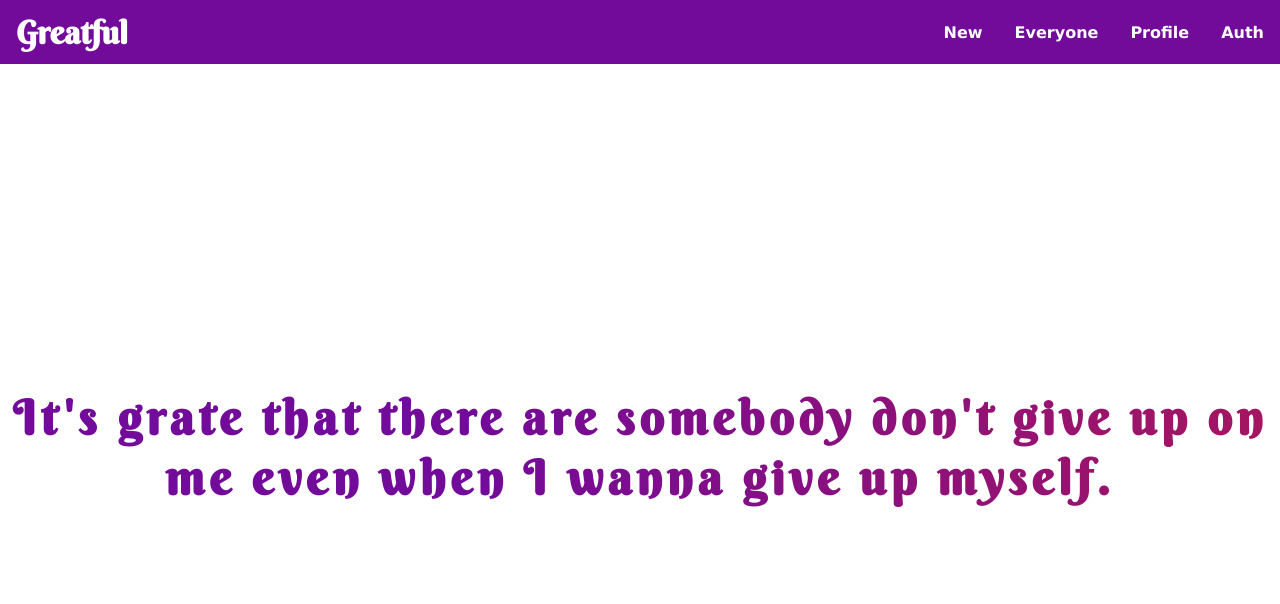
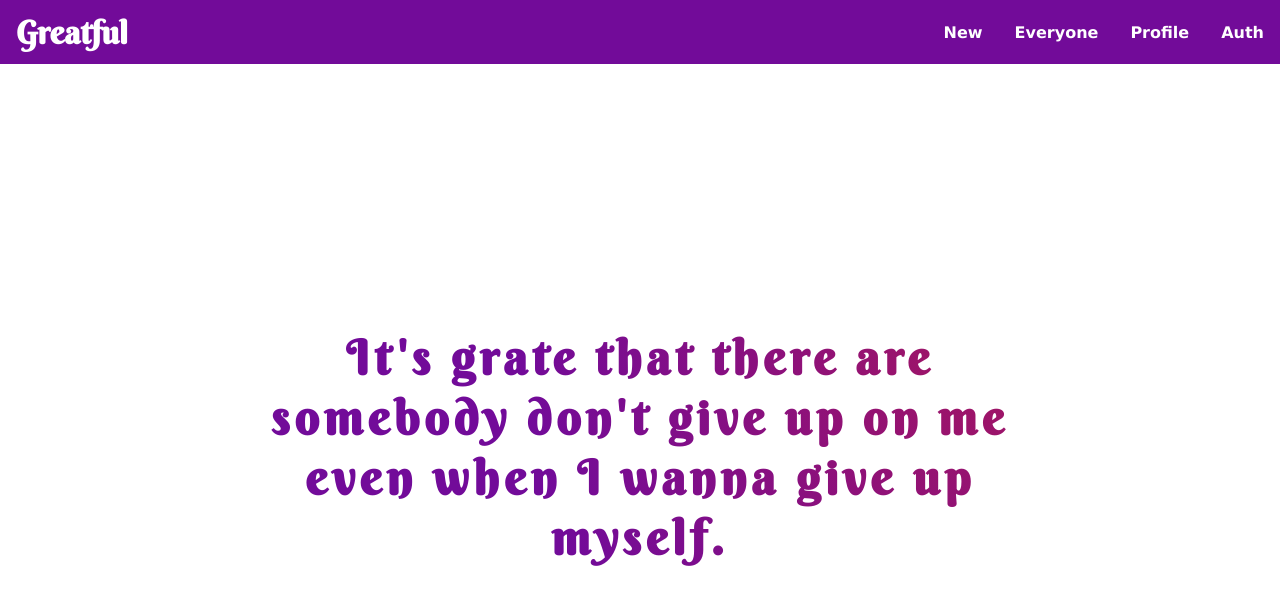
Before and after one commit to voidJuneau/grateful, a React (Create React App) app in the folder client/: page / in a window 1280 px wide. Shown: the top 604 px of the page. Built offline with nearby package versions, Linux system fonts and the light colour scheme.

Commit message:
Edited Nav bar

```diff
--- a/client/src/App.js
+++ b/client/src/App.js
@@ -5,16 +5,22 @@ import {
   Redirect,
   Switch,
 } from "react-router-dom";
+import styled from 'styled-components';
 
 import Main from './pages/Main'
 import Navigation from './components/Navigation/Navigation'
 import './App.css';
 
 const App = () => {
+  const Container = styled.div`
+    margin: 0 auto;
+    max-width: 768px;
+  `
+
   return (
     <Router>
       <Navigation />
-      {/* <Container> */}
+      <Container>
         <Switch>
           <Route path="/" exact>
             <Main />
@@ -33,7 +39,7 @@ const App = () => {
           </Route>
           <Redirect to="/" />
         </Switch>
-      {/* </Container> */}
+      </Container>
     </Router>
   )
 }
--- a/client/src/pages/Main.js
+++ b/client/src/pages/Main.js
@@ -35,6 +35,9 @@ const Main = () => {
     -moz-text-fill-color: transparent;
 
     @media (min-width: 768px) {
+      font-size: 4em;
+    }
+    @media (min-width: 576px) {
       font-size: 3em;
     }
   `
```
